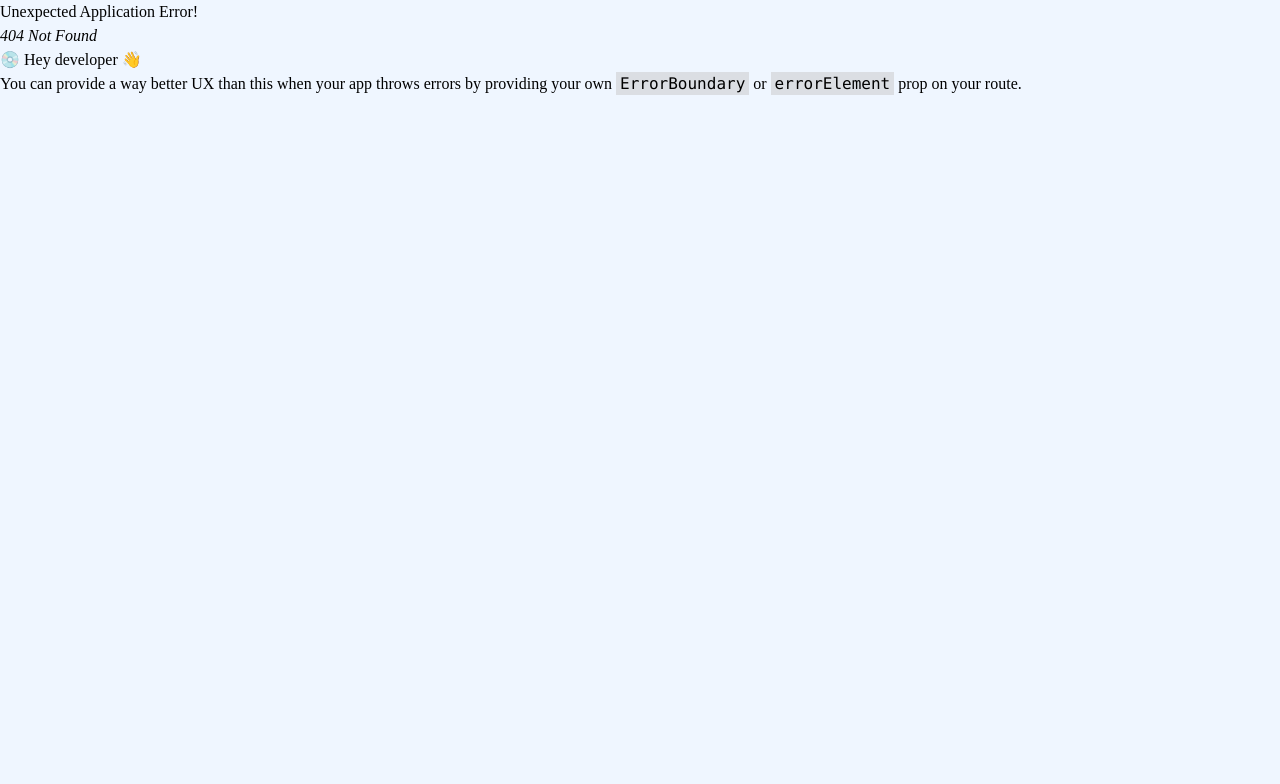
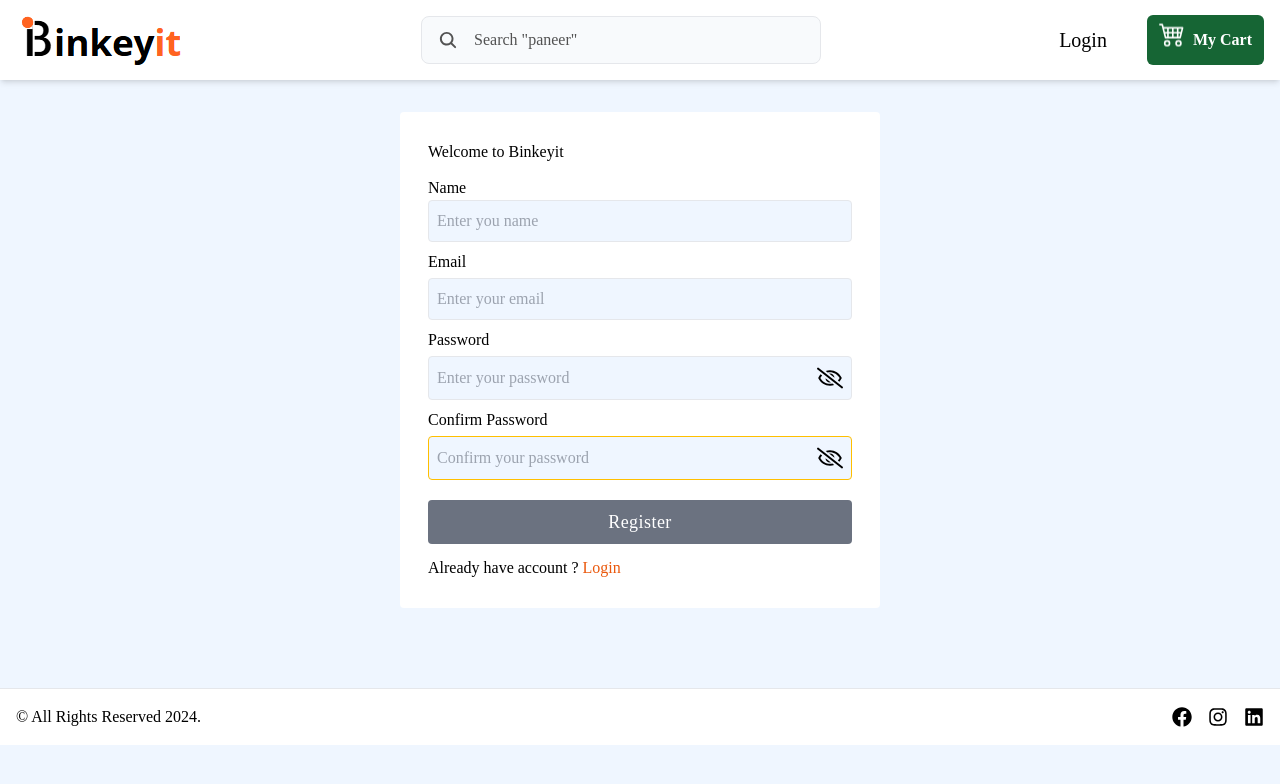
Before and after one commit to pulkitgaur07/Binkeyit-client, a React (Vite) app: page /register in a window 1280 px wide. Before the commit this address had no page. Shown: the top 784 px of the page. Built offline with nearby package versions, Linux system fonts and the light colour scheme.

Commit message:
Register Page done.

```diff
--- a/package.json
+++ b/package.json
@@ -10,8 +10,10 @@
     "preview": "vite preview"
   },
   "dependencies": {
+    "axios": "^1.7.9",
     "react": "^18.3.1",
     "react-dom": "^18.3.1",
+    "react-hot-toast": "^2.5.1",
     "react-icons": "^5.4.0",
     "react-router-dom": "^7.1.1",
     "react-type-animation": "^3.2.0"
--- a/src/App.jsx
+++ b/src/App.jsx
@@ -2,15 +2,17 @@
 import "./App.css";
 import Header from "./components/Header";
 import Footer from "./components/Footer";
+import toast, { Toaster } from 'react-hot-toast';
 
 function App() {
   return (
     <>
       <Header />
-      <main className="h-[76vh]">
+      <main className="min-h-[76vh]">
         <Outlet />
       </main>
       <Footer />
+      <Toaster />
     </>
   );
 }
--- /dev/null
+++ b/src/common/SummaryApi.js
@@ -0,0 +1,10 @@
+export const baseURL = "http://localhost:8080"
+
+const SummaryApi = {
+    register : {
+        url : '/api/user/register',
+        method : 'post'
+    }
+}
+
+export default SummaryApi;
--- a/src/components/Footer.jsx
+++ b/src/components/Footer.jsx
@@ -5,7 +5,7 @@
 
 const Footer = () => {
   return (
-    <footer className='border-t'>
+    <footer className='border-t bg-white'>
         <div className='container p-4 mx-auto text-center flex flex-col lg:flex-row lg:justify-between gap-2'>
             <p>© All Rights Reserved 2024.</p>
             <div className='flex items-center justify-center gap-4 text-xl'>
--- /dev/null
+++ b/src/pages/Login .jsx
@@ -0,0 +1,11 @@
+import React from 'react'
+
+const Login  = () => {
+  return (
+    <div>
+      Login
+    </div>
+  )
+}
+
+export default Login
--- /dev/null
+++ b/src/pages/Register.jsx
@@ -0,0 +1,172 @@
+import React, { useState } from "react";
+import { MdOutlineRemoveRedEye } from "react-icons/md";
+import { FaRegEyeSlash } from "react-icons/fa";
+import toast from "react-hot-toast";
+import Axios from "../utils/Axios";
+import SummaryApi from "../common/SummaryApi";
+import AxiosToastError from "../utils/AxiosToastError";
+import { Link, useNavigate } from "react-router-dom";
+
+const Register = () => {
+  const navigate = useNavigate();
+  const [showPassword, setShowPassword] = useState(false);
+  const [showConfirmPassword, setShowConfirmPassword] = useState(false);
+
+  const [data, setData] = useState({
+    name: "",
+    email: "",
+    password: "",
+    confirmPassword: "",
+  });
+
+  const handleChange = (e) => {
+    const { name, value } = e.target;
+    setData((prev) => {
+      return {
+        ...prev,
+        [name]: value,
+      };
+    });
+  };
+
+  const validValue = Object.values(data).every((el) => el);
+
+  const handleSubmit = async (e) => {
+    e.preventDefault();
+    if (data.password !== data.confirmPassword) {
+      toast.error("Password ans Confirm Password must be same");
+      return;
+    }
+
+    try {
+      const response = await Axios({
+        ...SummaryApi.register,
+        data: data,
+      });
+      if (response.data.error) {
+        toast.error(response.data.message);
+      }
+      if (response.data.success) {
+        toast.success(response.data.message);
+        setData({
+          name: "",
+          email: "",
+          password: "",
+          confirmPassword: "",
+        });
+        navigate("/login");
+      }
+    } catch (error) {
+      AxiosToastError(error);
+    }
+  };
+
+  return (
+    <section className="rounded max-w-lg container mx-auto p-4 flex items-center">
+      <div className="w-full bg-white my-4 mx-auto rounded p-7">
+        <p>Welcome to Binkeyit</p>
+        <form onSubmit={handleSubmit} className="grid gap-2 mt-3">
+          <div className="grid">
+            <label htmlFor="name">Name</label>
+            <input
+              type="text"
+              placeholder="Enter you name"
+              id="name"
+              autoFocus
+              className="bg-blue-50 p-2 rounded border outline-none focus-within:border-primary-200"
+              name="name"
+              value={data.name}
+              onChange={handleChange}
+            />
+          </div>
+          <div className="grid gap-1">
+            <label htmlFor="email">Email</label>
+            <input
+              type="email"
+              placeholder="Enter your email"
+              id="email"
+              autoFocus
+              className="bg-blue-50 p-2 rounded border outline-none focus-within:border-primary-200"
+              name="email"
+              value={data.email}
+              onChange={handleChange}
+            />
+          </div>
+          <div className="grid gap-1">
+            <label htmlFor="password">Password</label>
+            <div className="bg-blue-50 p-2 rounded border flex focus-within:border-primary-200">
+              <input
+                type={showPassword ? "text" : "password"}
+                placeholder="Enter your password"
+                id="password"
+                autoFocus
+                className="bg-blue-50 w-full outline-none"
+                name="password"
+                value={data.password}
+                onChange={handleChange}
+              />
+              <div
+                onClick={() => {
+                  setShowPassword((prev) => !prev);
+                }}
+                className="cursor-pointer"
+              >
+                {showPassword ? (
+                  <MdOutlineRemoveRedEye size={26} />
+                ) : (
+                  <FaRegEyeSlash size={26} />
+                )}
+              </div>
+            </div>
+          </div>
+          <div className="grid gap-1">
+            <label htmlFor="confirmPassword">Confirm Password</label>
+            <div className="bg-blue-50 p-2 rounded border flex focus-within:border-primary-200">
+              <input
+                type={showConfirmPassword ? "text" : "password"}
+                placeholder="Confirm your password"
+                id="confirmPassword"
+                autoFocus
+                className="bg-blue-50 w-full outline-none"
+                name="confirmPassword"
+                value={data.confirmPassword}
+                onChange={handleChange}
+              />
+              <div
+                onClick={() => {
+                  setShowConfirmPassword((prev) => !prev);
+                }}
+                className="cursor-pointer"
+              >
+                {showConfirmPassword ? (
+                  <MdOutlineRemoveRedEye size={26} />
+                ) : (
+                  <FaRegEyeSlash size={26} />
+                )}
+              </div>
+            </div>
+          </div>
+          <button
+            disabled={!validValue}
+            className={`${
+              validValue ? "bg-orange-600 hover:bg-orange-500" : "bg-gray-500"
+            } py-2 rounded font-medium text-white text-lg my-3 tracking-wide`}
+          >
+            Register
+          </button>
+        </form>
+        <p>
+          Already have account ?{" "}
+          <Link
+            to="/login"
+            className="font-medium text-orange-600 hover:text-orange-500"
+          >
+            Login
+          </Link>
+        </p>
+      </div>
+    </section>
+  );
+};
+
+export default Register;
--- /dev/null
+++ b/src/utils/Axios.js
@@ -0,0 +1,9 @@
+import axios from "axios";
+import { baseURL } from '../common/SummaryApi'
+
+const Axios = axios.create({
+    baseURL : baseURL,
+    withCredentials : true
+})
+
+export default Axios;
--- /dev/null
+++ b/src/utils/AxiosToastError.js
@@ -0,0 +1,9 @@
+import taost    from 'react-hot-toast';
+
+const AxiosToastError = (error)=>{
+    toast.error(
+        error?.response?.data?.message
+    )
+}
+
+export default AxiosToastError;
```
Also changed, not shown: src/route/index.jsx (+10 -0 lines), 1 other file (tests, documents, lock files or other folders).
